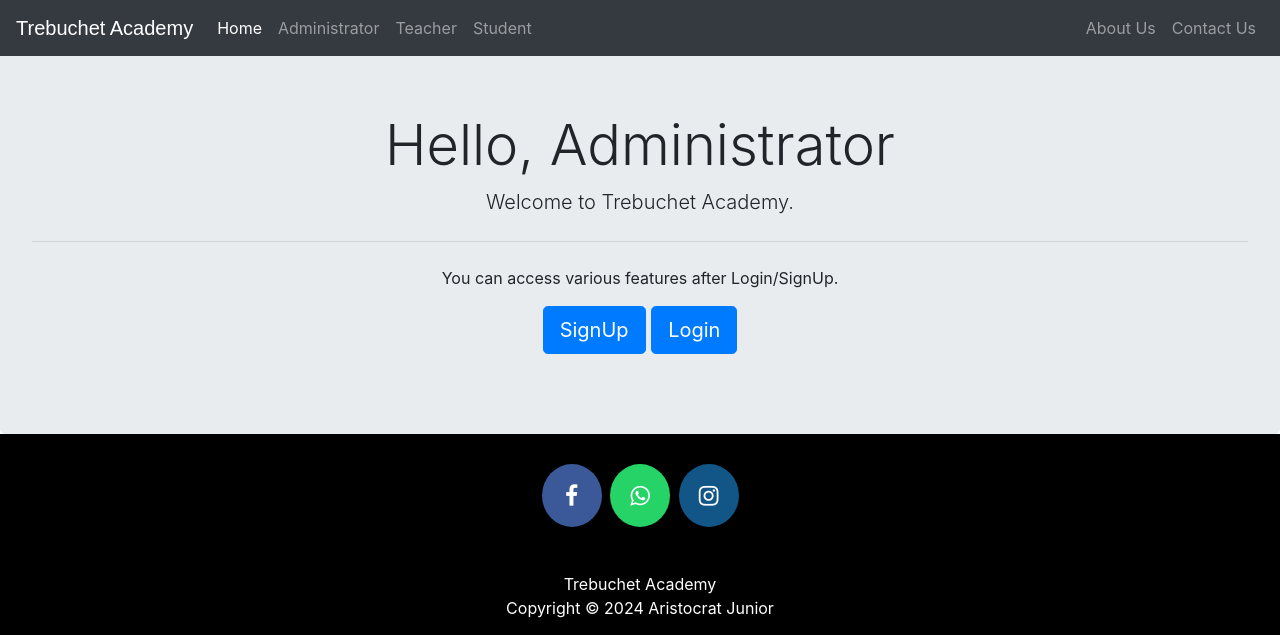
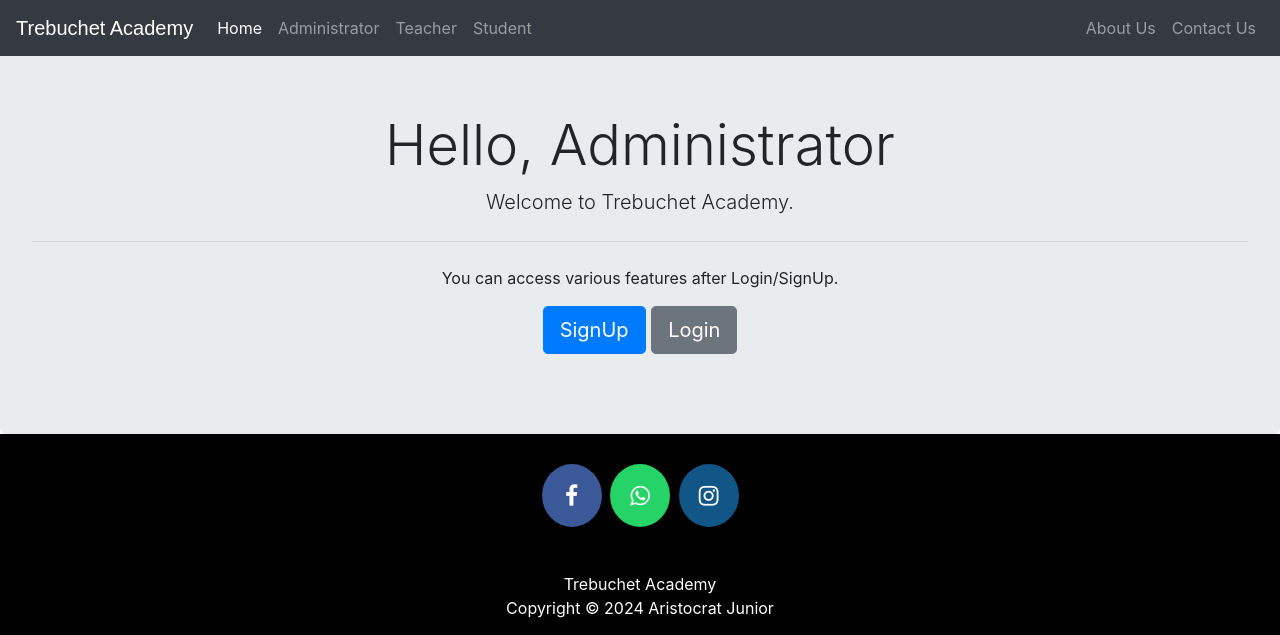
Before and after one commit to Aristocratjnr/Trebuchet-Academy, a Django app: page /adminclick in a window 1280 px wide. Shown: the top 635 px of the page. Run offline with Django 3.2, Linux system fonts and the light colour scheme; some libraries are stand-ins or nearby versions.

Commit message:
changes to button classes

```diff
--- a/templates/school/adminclick.html
+++ b/templates/school/adminclick.html
@@ -18,7 +18,7 @@ facebook : fb.com/sumit.luv
   <p>You can access various features after Login/SignUp.</p>
   <p class="lead">
     <a class="btn btn-primary btn-lg" href="adminsignup" role="button">SignUp</a>
-    <a class="btn btn-primary btn-lg" href="adminlogin" role="button">Login</a>
+    <a class="btn btn-secondary btn-lg" href="adminlogin" role="button">Login</a>
   </p>
 </div>
 
```
